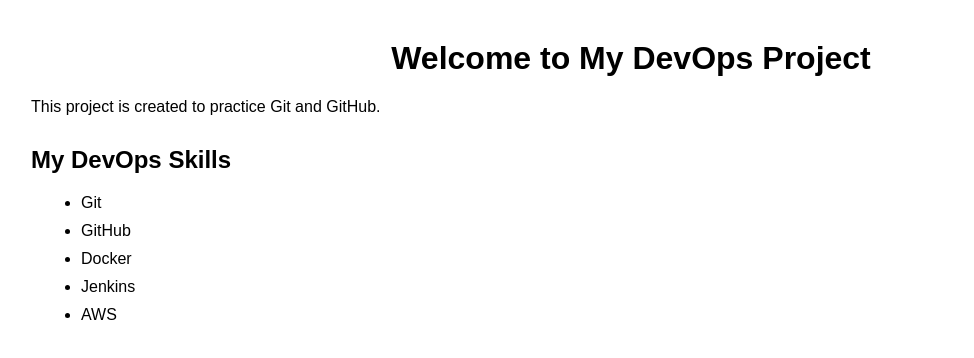
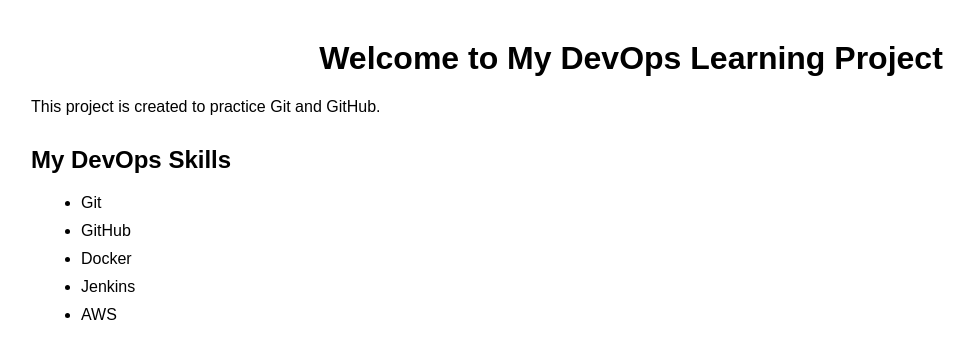
Before and after one commit to Abhisridevops/devops-practice-project, a plain HTML site: page index.html in a window 1280 px wide. Shown: the whole page, without its empty margins (9-983 px from the left). Drawn offline with Linux system fonts and the light colour scheme.

Commit message:
Updated hompage content

```diff
--- a/index.html
+++ b/index.html
@@ -6,7 +6,7 @@
 </head>
 <body>
 
-    <h1>Welcome to My DevOps Project</h1>
+    <h1>Welcome to My DevOps Learning Project</h1>
 
     <p>This project is created to practice Git and GitHub.</p>
 
@@ -21,4 +21,4 @@
     </ul>
 
 </body>
-</html>
+</html >
```
